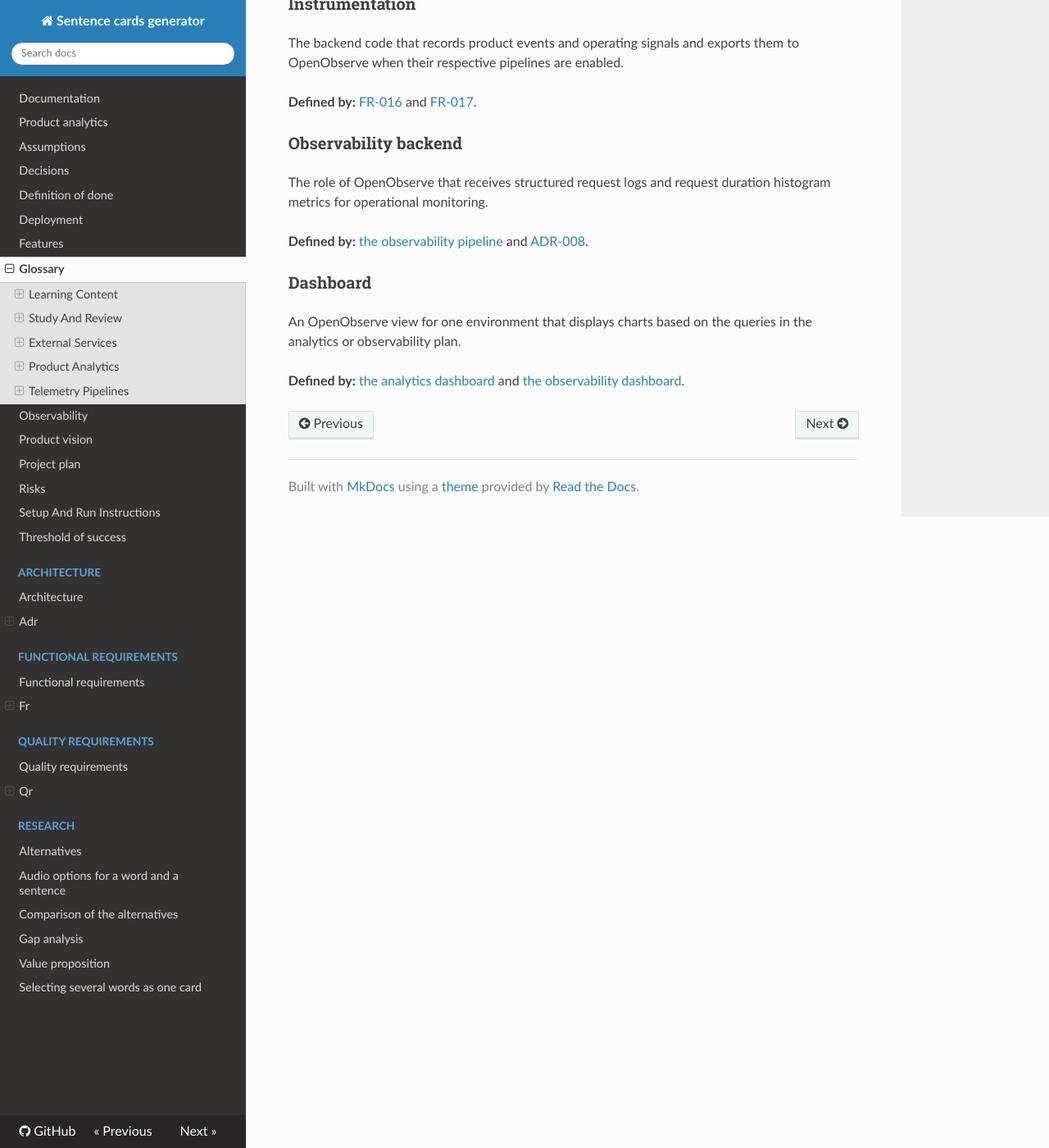
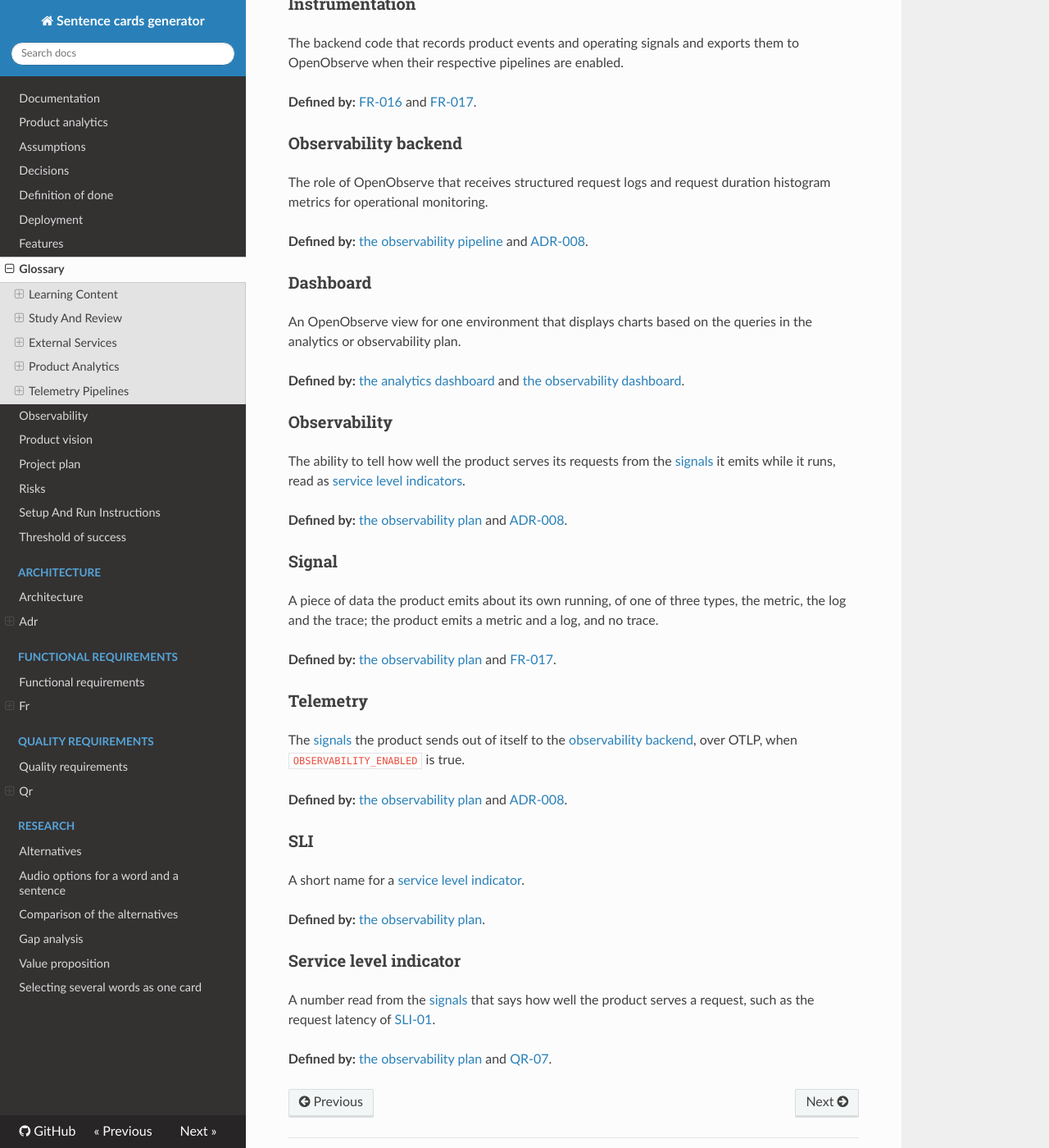
Before and after one commit to itpd-team-6/sentence-cards-generator-team-6, an MkDocs documentation site: the page built from docs/glossary.md, in a window 1280 px wide and 1400 px high, scrolled down 2951 px. Shown: the whole window at 82% size. Built offline with MkDocs 1.6.1, drawn with Linux system fonts in a browser that asks for light colours; nearby versions of some CDN libraries.

Commit message:
Add the observability feature entry and its glossary terms

```diff
--- a/docs/glossary.md
+++ b/docs/glossary.md
@@ -119,3 +119,33 @@ The role of OpenObserve that receives structured request logs and request durati
 An OpenObserve view for one environment that displays charts based on the queries in the analytics or observability plan.
 
 **Defined by:** [the analytics dashboard](analytics.md#the-dashboard) and [the observability dashboard](observability.md#the-dashboard).
+
+### Observability
+
+The ability to tell how well the product serves its requests from the [signals](#signal) it emits while it runs, read as [service level indicators](#service-level-indicator).
+
+**Defined by:** [the observability plan](observability.md) and [ADR-008](architecture/adr/ADR-008.md).
+
+### Signal
+
+A piece of data the product emits about its own running, of one of three types, the metric, the log and the trace; the product emits a metric and a log, and no trace.
+
+**Defined by:** [the observability plan](observability.md#the-signals) and [FR-017](functional-requirements/fr/FR-017.md).
+
+### Telemetry
+
+The [signals](#signal) the product sends out of itself to the [observability backend](#observability-backend), over OTLP, when `OBSERVABILITY_ENABLED` is true.
+
+**Defined by:** [the observability plan](observability.md#the-pipeline) and [ADR-008](architecture/adr/ADR-008.md).
+
+### SLI
+
+A short name for a [service level indicator](#service-level-indicator).
+
+**Defined by:** [the observability plan](observability.md#the-slis).
+
+### Service level indicator
+
+A number read from the [signals](#signal) that says how well the product serves a request, such as the request latency of [SLI-01](observability.md#sli-01).
+
+**Defined by:** [the observability plan](observability.md#the-slis) and [QR-07](quality-requirements/qr/QR-07.md).
```
Also changed, not shown: docs/features.md (+8 -0 lines), docs/functional-requirements/fr/FR-017.md (+1 -1 lines).
